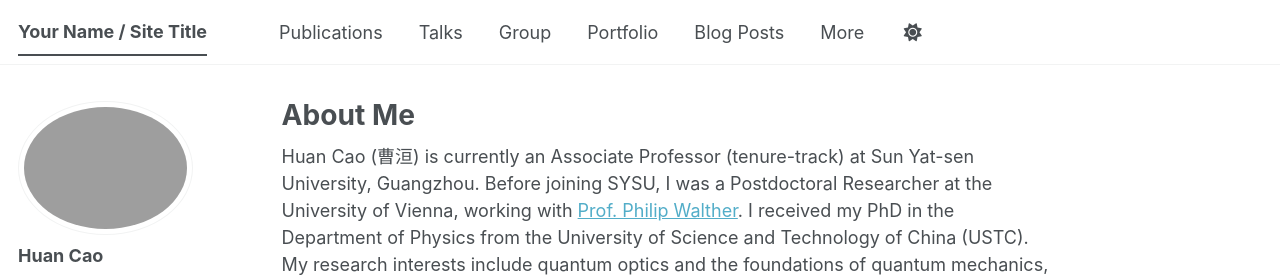
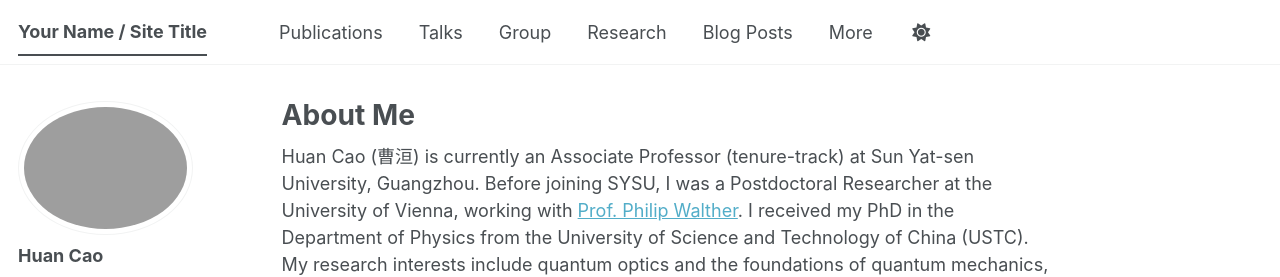
Before and after one commit to Huan-Cao/Huan-Cao.github.io, a Jekyll site: the page built from _pages/about.md, in a window 1280 px wide. Shown: the top 277 px of the page. Built offline with Jekyll 4.4.1, drawn with Linux system fonts in a browser that asks for light colours; some web fonts are replaced; a script bundle is joined from its source files by our own code; library files that are not in the unit come from our copies.

Commit message:
Update navigation.yml

```diff
--- a/_data/navigation.yml
+++ b/_data/navigation.yml
@@ -23,8 +23,11 @@ main:
   - title: "Group"
     url: /group/
 
-  - title: "Portfolio"
-    url: /portfolio/
+  #- title: "Portfolio"
+  #  url: /portfolio/
+
+  - title: "Research"
+    url: /research/
 
   - title: "Blog Posts"
     url: /year-archive/
```
